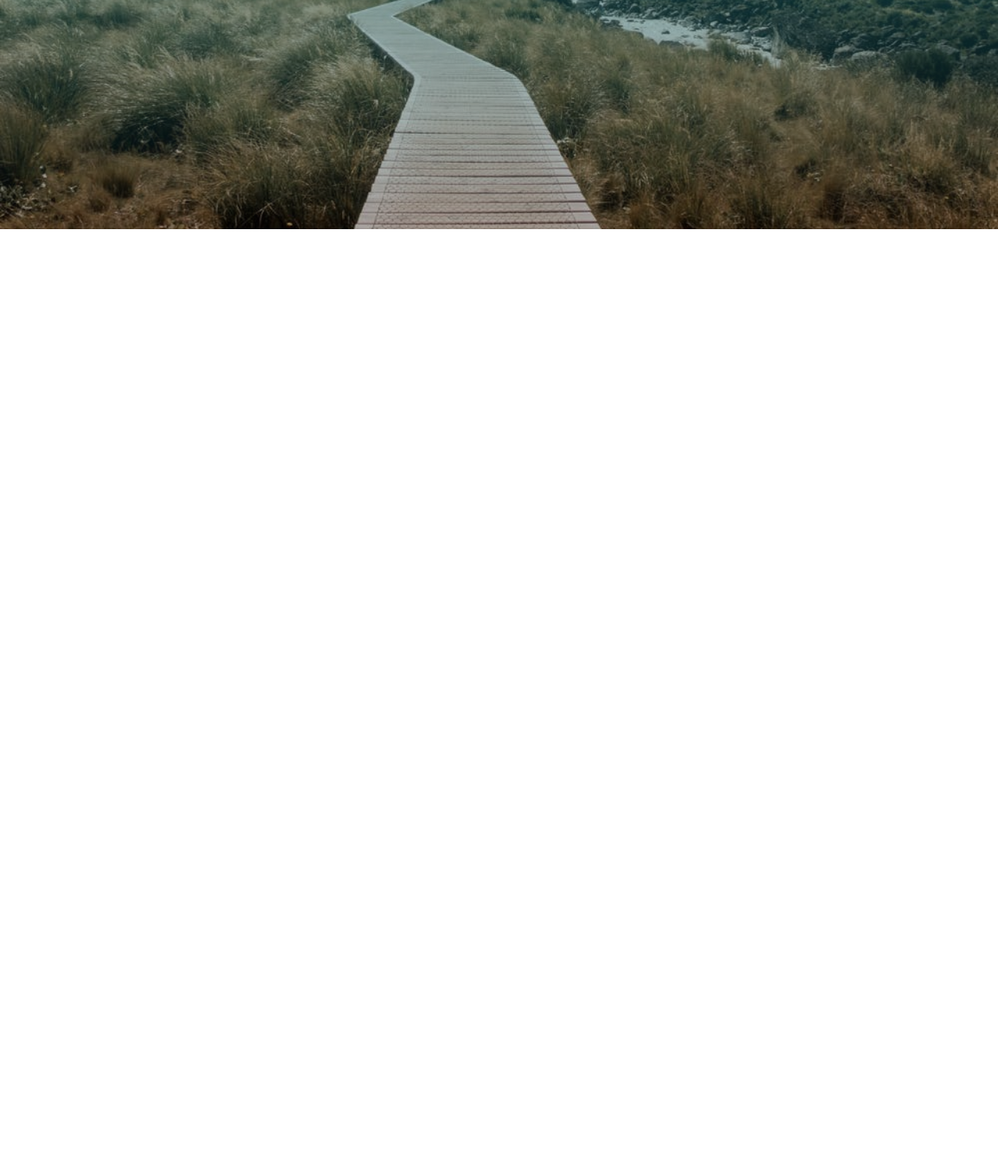
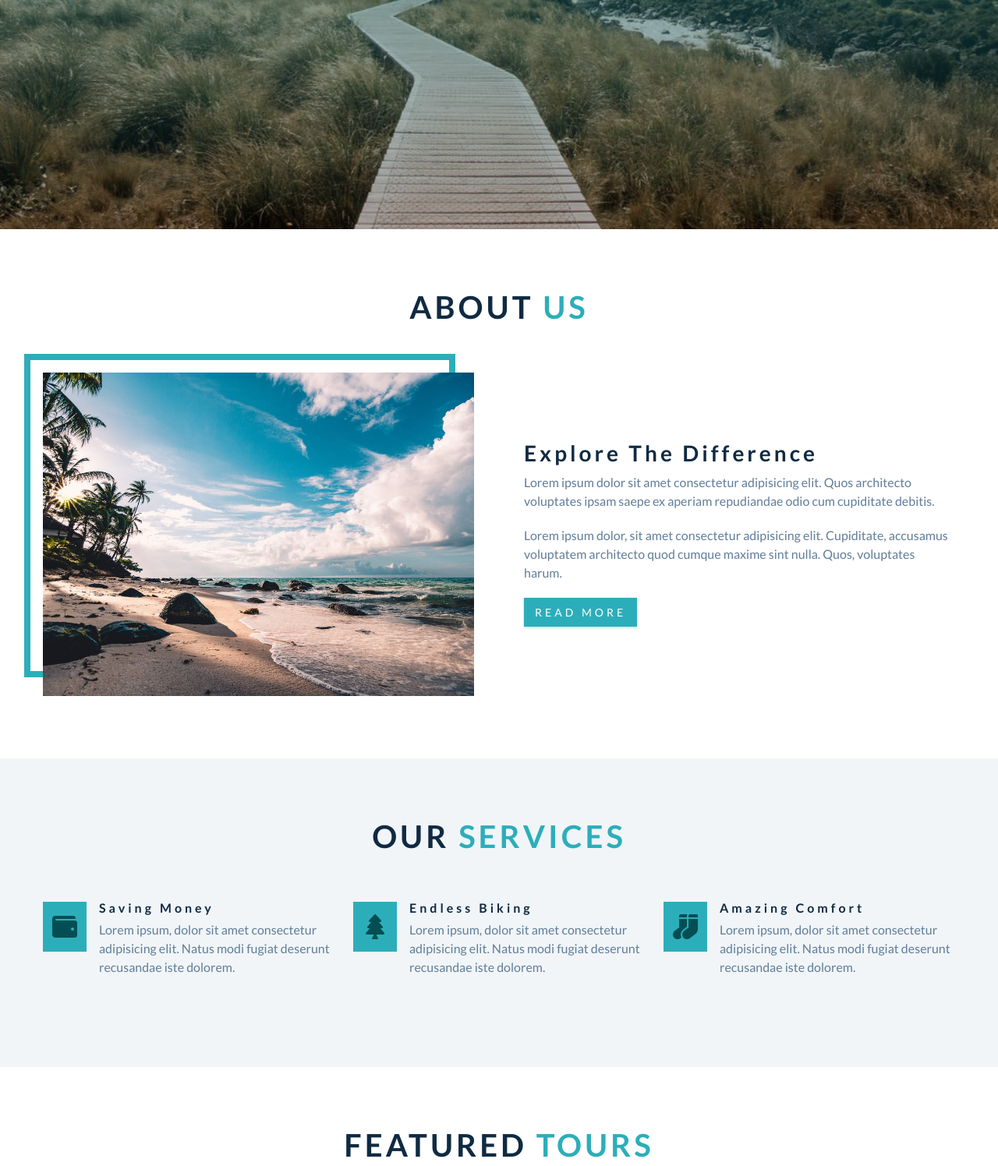
Before and after one commit to itodddev/Backroads, a plain HTML site: page index.html in a window 1280 px wide. Shown: the part 506-2002 px from the top of the page at 78% size. Before the commit the page ends 800 px from the top, so only its background shows below. Drawn offline with Linux system fonts and the light colour scheme.

Commit message:
Finish Our Services

```diff
--- a/css/styles.css
+++ b/css/styles.css
@@ -166,6 +166,35 @@ p {
   background: var(--clr-primary-8);
 }
 
+.section {
+  padding: 5rem 0;
+}
+
+.section-title {
+  text-align   : center;
+  margin-bottom: 4rem;
+}
+
+.section-title h2 {
+  text-transform: uppercase;
+}
+
+.section-title h2 span {
+  color: var(--clr-primary-5);
+}
+
+.section-center {
+  width    : 90vw;
+  margin   : 0 auto;
+  max-width: 1170px;
+}
+
+@media screen and (min-width: 992px) {
+  .section-center {
+    width: 95vw;
+  }
+}
+
 /*
 ===============
 Navbar
@@ -240,12 +269,115 @@ About
 /* section add to globals */
 /* title add to globals */
 /* section center add to globals */
+.about-img,
+.about-info {
+  margin-bottom: 2rem;
+}
+
+@media screen and (min-width: 992px) {
+  .about-center {
+    display        : flex;
+    justify-content: space-between;
+    flex-wrap      : wrap;
+  }
+
+  .about-img,
+  .about-info {
+    flex         : 0 0 calc(50% - 2rem);
+    margin-bottom: 0;
+    align-self   : center;
+  }
+}
+
+@media screen and (min-width: 1170px) {
+  .about-img {
+    position: relative;
+  }
+
+  .about-img::before {
+    content   : "";
+    position  : absolute;
+    border    : 0.5rem solid var(--clr-primary-5);
+    width     : 100%;
+    height    : 100%;
+    box-sizing: border-box;
+    top       : -1.5rem;
+    left      : -1.5rem;
+    z-index   : -1;
+  }
+
+  /* in reset, * doesnt targer before & after element,
+    you you'll have to add in element or global reset */
+  /* or you can set .about-photo to position: relative;
+    to regain natural stacking order */
+}
 
 /*
 ===============
 Services
 ===============
 */
+.services {
+  background: var(--clr-grey-10);
+}
+
+.service {
+  text-align   : center;
+  margin-bottom: 3rem;
+}
+
+.service-icon {
+  background   : var(--clr-primary-5);
+  color        : var(--clr-primary-1);
+  padding      : 0.5rem;
+  display      : inline-block;
+  font-size    : 2rem;
+  margin-bottom: 1.5rem;
+}
+
+.service-text {
+  max-width   : 20rem;
+  margin-left : auto;
+  margin-right: auto;
+}
+
+@media screen and (min-width: 576PX) {
+  .services-center {
+    display        : flex;
+    justify-content: space-between;
+    flex-wrap      : wrap;
+  }
+
+  .service {
+    flex         : 0 0 calc(50% - 1rem);
+    margin-bottom: 1rem;
+  }
+}
+
+@media screen and (min-width: 992px) {
+  .service {
+    flex: 0 0 calc(33.333% - 1rem);
+  }
+}
+
+@media screen and (min-width: 1170px) {
+  .service {
+    display   : flex;
+    text-align: left;
+  }
+
+  .service-icon {
+    align-self: flex-start;
+  }
+
+  .service-info {
+    padding-left: 1rem;
+  }
+
+  .service-title {
+    margin-bottom: 0.5rem;
+  }
+}
 
 /*
 ===============
--- a/index.html
+++ b/index.html
@@ -34,12 +34,99 @@
     <!-- end of header  -->
 
     <!-- about section -->
+    <section class="section" id="about">
+      <!-- title -->
+      <div class="section-title">
+        <h2>about <span>us</span></h2>
+      </div>
+      <!-- end of title -->
+      <div class="section-center about-center">
+        <!-- about img wrapper -->
+        <article class="about-img">
+          <img src="./images/about.jpeg" class="about-photo" alt="beach" />
+        </article>
+        <!-- end about img wrapper -->
+        <!-- about info -->
+        <article class="about-info">
+          <h3>explore the difference</h3>
+          <p>
+            Lorem ipsum dolor sit amet consectetur adipisicing elit. Quos
+            architecto voluptates ipsam saepe ex aperiam repudiandae odio cum
+            cupiditate debitis.
+          </p>
+          <p>
+            Lorem ipsum dolor, sit amet consectetur adipisicing elit.
+            Cupiditate, accusamus voluptatem architecto quod cumque maxime sint
+            nulla. Quos, voluptates harum.
+          </p>
+          <a href="#" class="btn">read more</a>
+        </article>
+      </div>
+    </section>
     <!-- end of about section -->
 
     <!-- services -->
+    <section class="section services" id="services">
+      <!-- section title -->
+      <div class="section-title">
+        <h2>our <span>services</span></h2>
+      </div>
+
+      <div class="section-center services-center">
+        <!-- single service -->
+        <article class="service">
+          <span class="service-icon">
+            <i class="fas fa-wallet fa-fw"></i>
+          </span>
+          <div class="service-info">
+            <h4 class="service-title">saving money</h4>
+            <p class="service-text">
+              Lorem ipsum, dolor sit amet consectetur adipisicing elit. Natus
+              modi fugiat deserunt recusandae iste dolorem.
+            </p>
+          </div>
+        </article>
+        <!-- end of single service -->
+        <!-- single service -->
+        <article class="service">
+          <span class="service-icon">
+            <i class="fas fa-tree fa-fw"></i>
+          </span>
+          <div class="service-info">
+            <h4 class="service-title">endless biking</h4>
+            <p class="service-text">
+              Lorem ipsum, dolor sit amet consectetur adipisicing elit. Natus
+              modi fugiat deserunt recusandae iste dolorem.
+            </p>
+          </div>
+        </article>
+        <!-- end of single service -->
+        <!-- single service -->
+        <article class="service">
+          <span class="service-icon">
+            <i class="fas fa-socks fa-fw"></i>
+          </span>
+          <div class="service-info">
+            <h4 class="service-title">amazing comfort</h4>
+            <p class="service-text">
+              Lorem ipsum, dolor sit amet consectetur adipisicing elit. Natus
+              modi fugiat deserunt recusandae iste dolorem.
+            </p>
+          </div>
+        </article>
+        <!-- end of single service -->
+      </div>
+    </section>
     <!--end services -->
 
     <!-- featured tours -->
+    <section class="section" id="featured">
+      <!-- section title -->
+      <div class="section-title">
+        <h2>featured <span>tours</span></h2>
+      </div>
+    </section>
+
     <!-- end of featured tours -->
 
     <!-- contact -->
```
